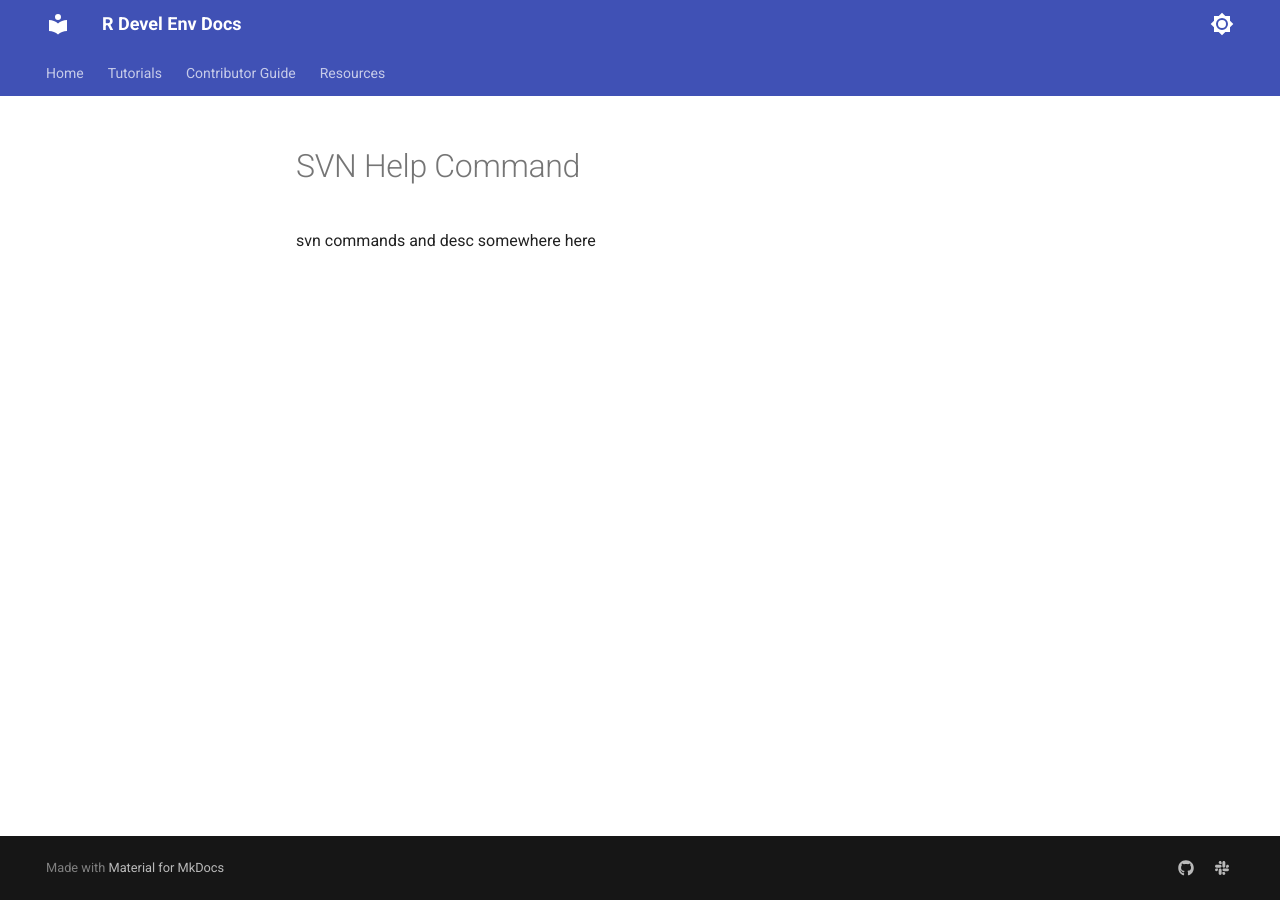
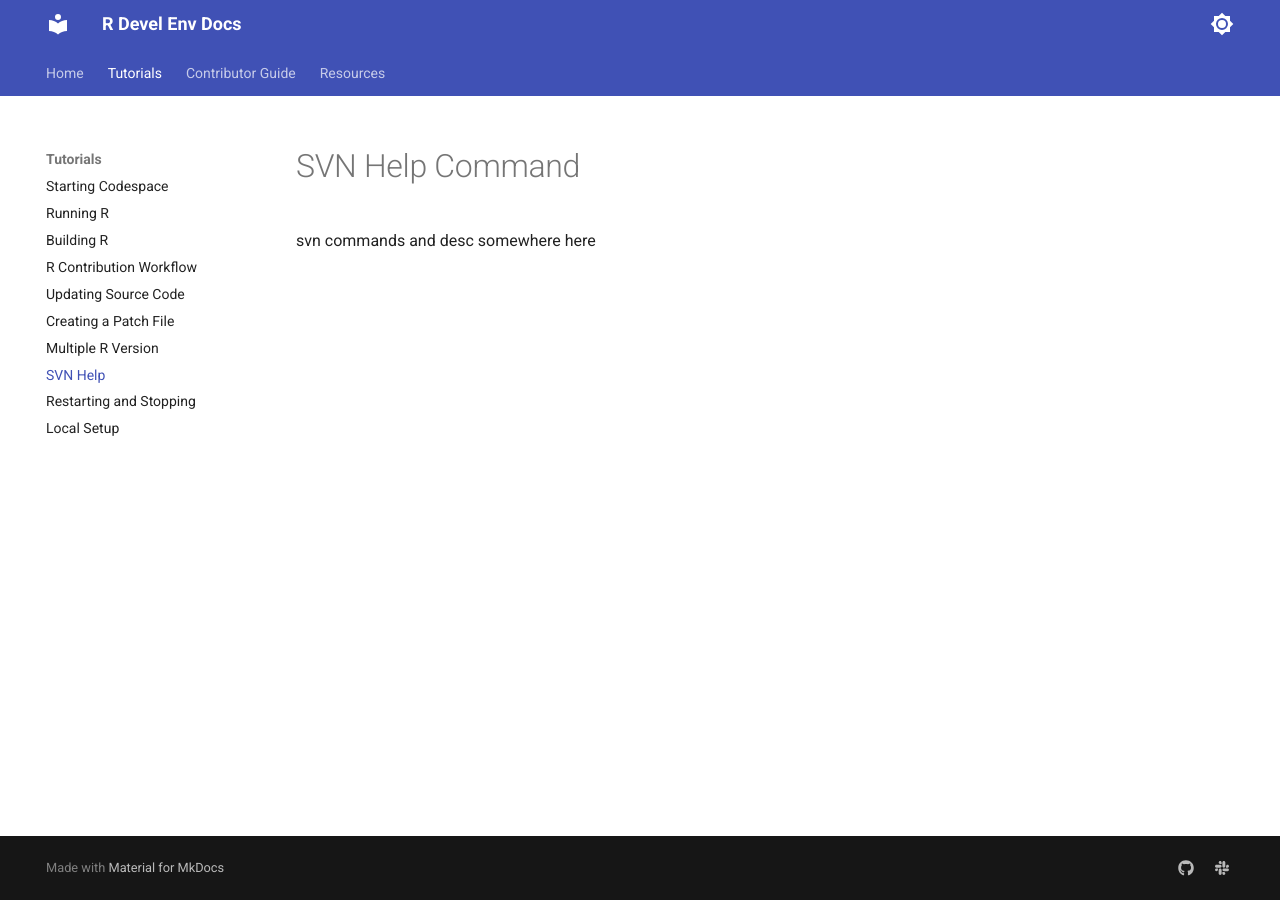
Before and after one commit to r-devel/r-dev-env, an MkDocs documentation site: the page built from docs/tutorials/svn_help.md, in a window 1280 px wide. Built offline with MkDocs 1.6.1 and Material for MkDocs 9.7.7, drawn with Linux system fonts in a browser that asks for light colours.

Commit message:
Build website | mkdocs config update

```diff
--- a/mkdocs.yml
+++ b/mkdocs.yml
@@ -9,7 +9,7 @@ nav:
         - 'Updating Source Code' : 'tutorials/update_source.md'
         - 'Creating a Patch File' : 'tutorials/patch_update.md'
         - 'Multiple R Version' : 'tutorials/multi_r_compilation.md'
-        - 'SVN Help' : 'tutorials/svn-help.md'
+        - 'SVN Help' : 'tutorials/svn_help.md'
         - 'Restarting and Stopping' : 'tutorials/codespacestartstop.md'
         - 'Local Setup' : 'tutorials/localsetup.md'
     - 'Contributor Guide' :
```
